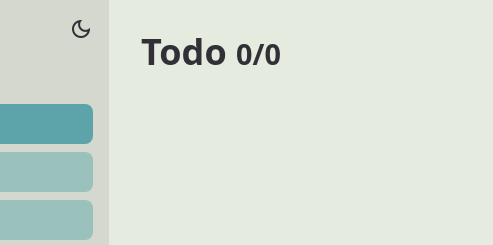
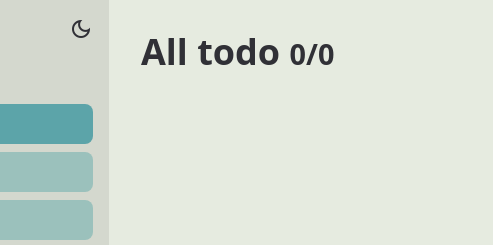
Before and after one commit to RomainNeup/Day_02_TodoList, a plain HTML site: page index.html in a window 1280 px wide. Shown: the top 245 px of the page, 147-640 px from the left. Drawn offline with nearby package versions, Linux system fonts and the light colour scheme.

Commit message:
Add todo name

```diff
--- a/index.html
+++ b/index.html
@@ -54,7 +54,9 @@
             <div class="h-full overflow-y-auto">
                 <div class="flex justify-between items-center">
                     <H1 class="text-4xl font-bold mb-2">
-                        Todo
+                        <span x-text="$store.todos.categories.find(c => c.selected)?.name || 'All'" :class="$store.todos.categories.find(c => c.selected)?.color || 'text-dark dark:text-light'">
+                        </span>
+                        todo
                         <small
                             x-text="$store.todos.getTodos(true).length + '/' +$store.todos.getTodos().length"></small>
                     </H1>
```
